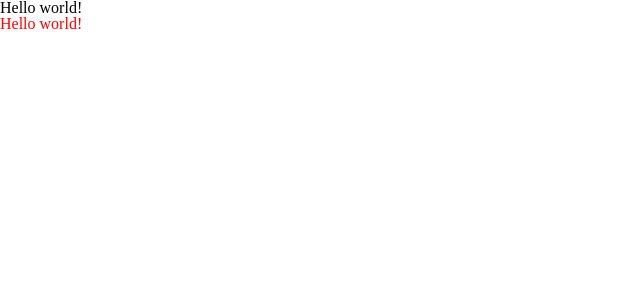
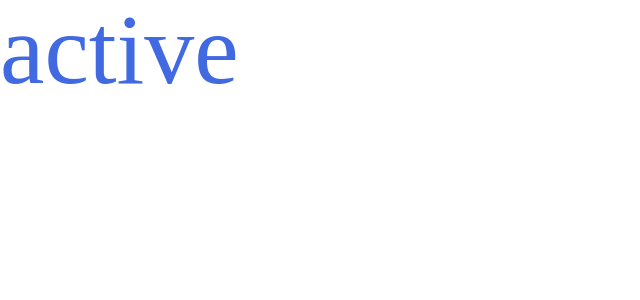
Before and after one commit to JunseongHeo/study_fastcampus_vue, a Vue app: page / in a window 1280 px wide. Shown: the top 300 px of the page, without its empty margins (0-640 px from the left). Built offline with nearby package versions, Linux system fonts and the light colour scheme.

Commit message:
v-bind 속성 바인딩

```diff
--- a/src/App.vue
+++ b/src/App.vue
@@ -1,13 +1,7 @@
 <!-- single file commponent -->
 <!-- HTML -->
 <template>
-  <h1
-    v-once
-    @click="add">
-    {{ msg }}
-  </h1>
-  <h1 v-html="msg2"></h1>
-
+  <h1 :class="msg">{{ msg }}</h1>
 </template>
 
 <!-- JS -->
@@ -15,8 +9,7 @@
 export default {
   data() {
     return {
-      msg : 'Hello world!',
-      msg2 : '<div style="color:red;">Hello world!</div>'
+      msg : 'active'
     }
   },
   methods : {
@@ -29,5 +22,8 @@ export default {
 
 <!-- CSS -->
 <style lang="scss">
-
+  .active {
+    color : royalblue;
+    font-size : 100px;
+  }
 </style>
```
